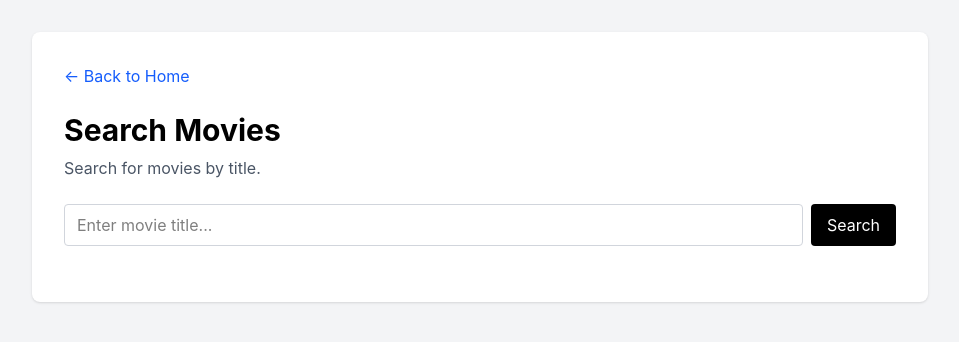
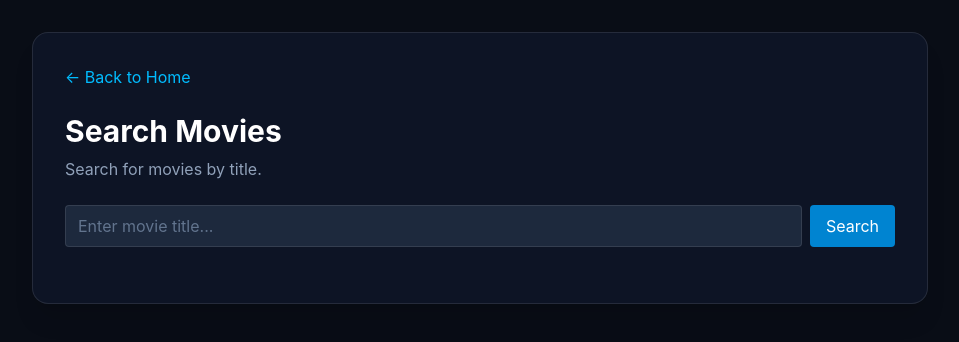
Before and after one commit to njosh1/csci4050-ces-project, a Next.js app in the folder frontend/: page /search in a window 1280 px wide. Shown: the top 342 px of the page, without its empty margins (160-1119 px from the left). Built offline with nearby package versions, Linux system fonts and the light colour scheme.

Commit message:
Updated movie details and search pages to match site theme

```diff
--- a/frontend/app/movies/[id]/page.tsx
+++ b/frontend/app/movies/[id]/page.tsx
@@ -101,7 +101,7 @@ function FavoriteButton({ movieId }: { movieId: string }) {
           : "Log in to save favorites"
       }
       aria-label={isFavorite ? "Remove from favorites" : "Add to favorites"}
-      className="ml-3 inline-flex items-center justify-center rounded-full border border-gray-300 p-2 transition hover:bg-gray-100 disabled:opacity-50"
+      className="ml-3 inline-flex items-center justify-center rounded-full border border-white/10 p-2 transition hover:bg-slate-800 disabled:opacity-50"
     >
       <svg
         aria-hidden="true"
@@ -139,13 +139,19 @@ export default function MovieDetailsPage() {
   }, [id]);
 
   if (!movie) {
-    return <main className="p-8 text-black">Loading...</main>;
-  }
-
   return (
-    <main className="min-h-screen bg-gray-100 p-8 text-black">
-      <section className="mx-auto max-w-5xl rounded bg-white p-8 shadow">
-        <Link href="/" className="mb-6 inline-block text-blue-600">
+    <main className="min-h-screen bg-[#090d16] p-8 text-white">
+      Loading...
+    </main>
+  );
+}
+  return (
+  <main className="min-h-screen bg-[#090d16] p-8 text-white">
+  <section className="mx-auto max-w-5xl rounded-2xl border border-white/10 bg-slate-900/75 p-8 shadow-xl backdrop-blur">
+        <Link
+  href="/"
+  className="mb-6 inline-block text-sky-400 hover:text-sky-300"
+>
           ← Back Home
         </Link>
 
@@ -180,14 +186,14 @@ export default function MovieDetailsPage() {
                   <Link
                     key={showtime._id}
                     href={`/booking?movieId=${movie._id}&showtimeId=${showtime._id}`}
-                    className="rounded bg-black px-4 py-2 text-white"
+                    className="rounded bg-sky-600 px-4 py-2 text-white transition hover:bg-sky-500"
                   >
                     {showtime.date} at {formatShowtime(showtime.time)} &middot; {showtime.showroom}
                   </Link>
                 ))}
               </div>
             ) : (
-              <p className="mt-3 text-gray-600">
+              <p className="mt-3 text-slate-400">
                 No showtimes yet. This movie is coming soon.
               </p>
             )}
--- a/frontend/app/search/page.tsx
+++ b/frontend/app/search/page.tsx
@@ -23,7 +23,7 @@ export default function SearchPage() {
     setSearched(true);
 
     const response = await fetch(
-      `http://localhost:5050/api/movies/search?q=${encodeURIComponent(query)}`
+      `http://localhost:5001/api/movies/search?q=${encodeURIComponent(query)}`
     );
 
     const data = await response.json();
@@ -33,18 +33,23 @@ export default function SearchPage() {
   }
 
   return (
-    <main className="min-h-screen bg-gray-100 p-8 text-black">
-      <section className="mx-auto max-w-4xl rounded-lg bg-white p-8 shadow">
-        <Link href="/" className="mb-6 inline-block text-blue-600">
+    <main className="min-h-screen bg-[#090d16] p-8 text-white">
+      <section className="mx-auto max-w-4xl rounded-2xl border border-white/10 bg-slate-900/75 p-8 shadow-xl backdrop-blur">
+        <Link
+          href="/"
+          className="mb-6 inline-block text-sky-400 hover:text-sky-300"
+        >
           ← Back to Home
         </Link>
 
         <h1 className="mb-2 text-3xl font-bold">Search Movies</h1>
-        <p className="mb-6 text-gray-600">Search for movies by title.</p>
+        <p className="mb-6 text-slate-400">
+          Search for movies by title.
+        </p>
 
         <div className="mb-6 flex gap-2">
           <input
-            className="w-full rounded border border-gray-300 bg-white px-3 py-2 text-black"
+            className="w-full rounded border border-white/10 bg-slate-800 px-3 py-2 text-white placeholder:text-slate-500 focus:border-sky-500 focus:outline-none"
             type="text"
             placeholder="Enter movie title..."
             value={query}
@@ -56,16 +61,16 @@ export default function SearchPage() {
 
           <button
             onClick={handleSearch}
-            className="rounded bg-black px-4 py-2 text-white"
+            className="rounded bg-sky-600 px-4 py-2 text-white transition hover:bg-sky-500"
           >
             Search
           </button>
         </div>
 
-        {loading && <p>Searching...</p>}
+        {loading && <p className="text-slate-400">Searching...</p>}
 
         {!loading && searched && movies.length === 0 && (
-          <p>No movies found.</p>
+          <p className="text-slate-400">No movies found.</p>
         )}
 
         <div className="grid gap-4">
@@ -73,23 +78,27 @@ export default function SearchPage() {
             <Link
               href={`/movies/${movie._id}`}
               key={movie._id}
-              className="flex gap-4 rounded border border-gray-300 p-4 hover:bg-gray-50"
+              className="flex gap-4 rounded-lg border border-white/10 bg-slate-800/50 p-4 transition hover:border-sky-500/40 hover:bg-slate-800"
             >
               <img
                 src={movie.posterUrl}
                 alt={movie.title}
-                 onError={(e) => {
-                    e.currentTarget.src =
-                      "https://placehold.co/500x750?text=Movie+Poster";
-           }}
+                onError={(e) => {
+                  e.currentTarget.src =
+                    "https://placehold.co/500x750?text=Movie+Poster";
+                }}
                 className="h-32 w-24 rounded object-cover"
               />
 
               <div>
                 <h2 className="text-xl font-semibold">{movie.title}</h2>
-                <p className="text-gray-600">{movie.genre.join(", ")}</p>
+                <p className="text-slate-400">
+                  {movie.genre.join(", ")}
+                </p>
                 <p className="text-sm">{movie.rating}</p>
-                <p className="text-sm text-blue-600">{movie.status}</p>
+                <p className="text-sm text-sky-400">
+                  {movie.status}
+                </p>
               </div>
             </Link>
           ))}
```
